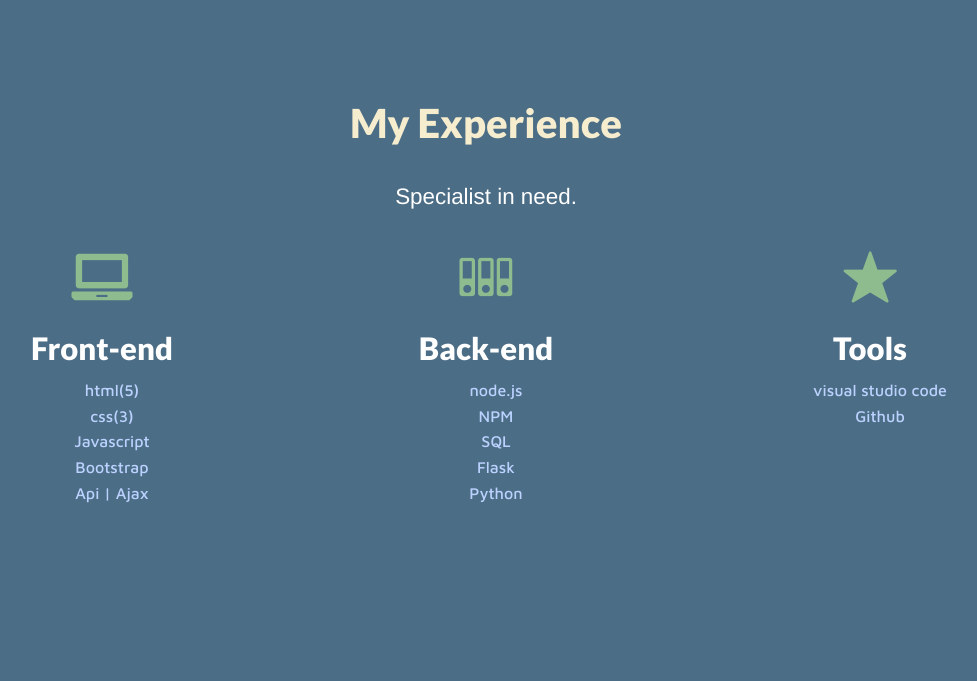
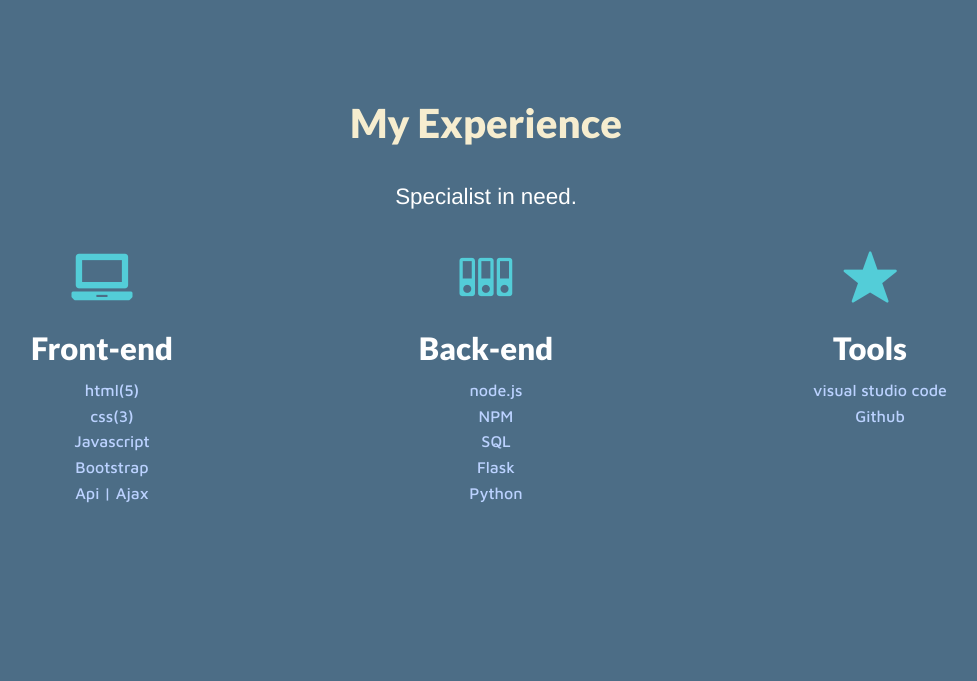
Before and after one commit to zafar26/zafar, a PHP site: page / in a window 1280 px wide. Shown: the part 716-1397 px from the top of the page, without its empty margins (154-1131 px from the left). Run offline with PHP 8.4, Linux system fonts and the light colour scheme.

Commit message:
Update styles.css

```diff
--- a/assets/styles/styles.css
+++ b/assets/styles/styles.css
@@ -153,7 +153,7 @@
 }
 
 #experience i {
-	color: darkseagreen;
+	color:  #53cdd8;
 	font-size: 4em;
 }
 
```
